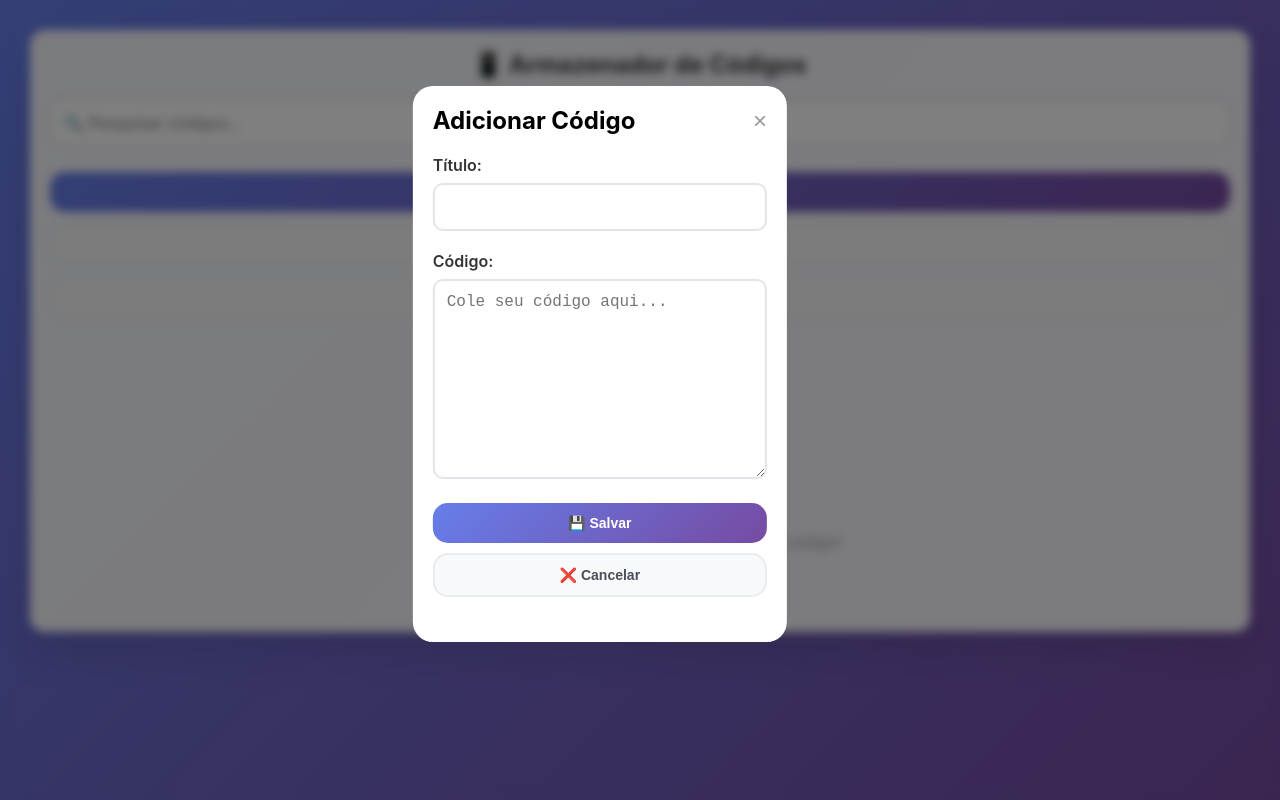
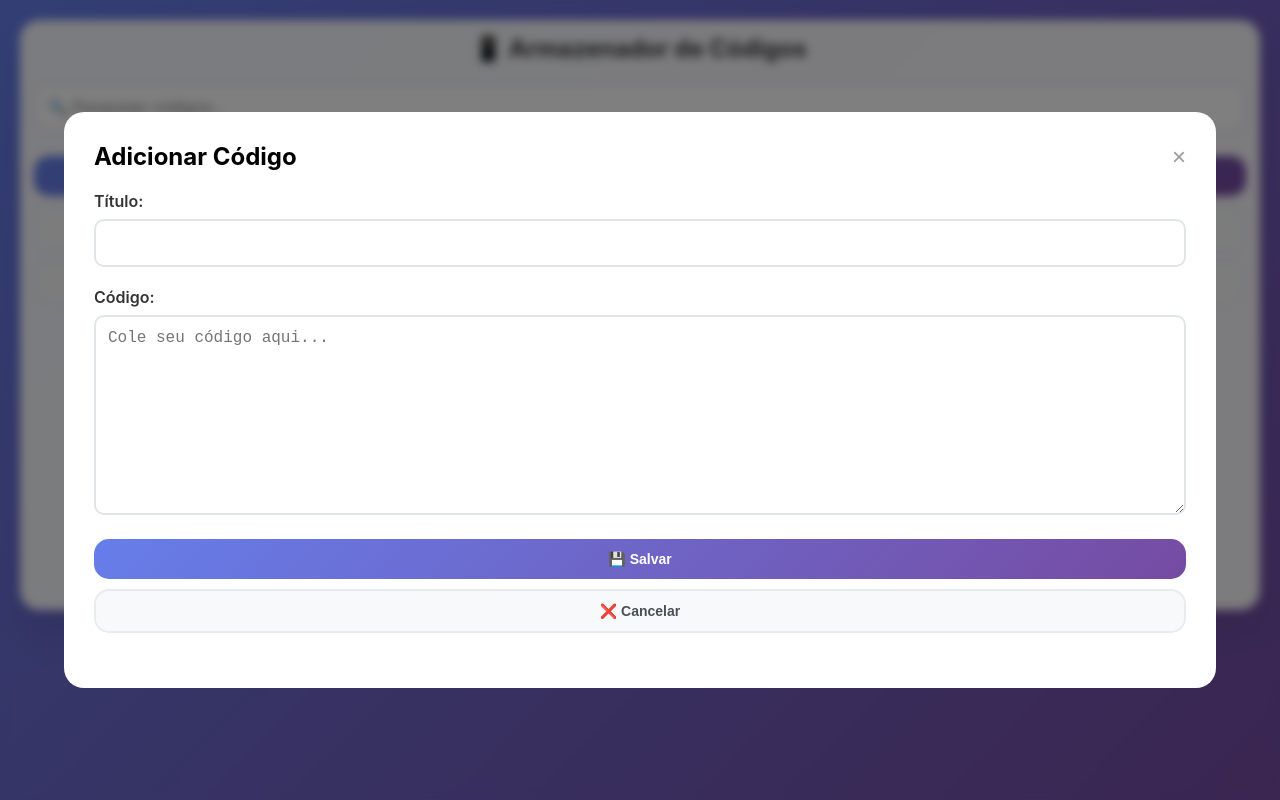
Before and after one commit to welintongomes/codigos, a plain HTML site: page index.html in a window 1280 px wide. Both pictures are taken after a click on the button "➕ Adicionar". Drawn offline with Linux system fonts and the light colour scheme.

Commit message:
Add files via upload

```diff
--- a/index.html
+++ b/index.html
@@ -25,7 +25,7 @@
             background: rgba(255, 255, 255, 0.95);
             backdrop-filter: blur(10px);
             border-radius: 20px;
-            padding: 30px;
+            padding: 14px;
             box-shadow: 0 20px 40px rgba(0, 0, 0, 0.1);
         }
 
@@ -222,15 +222,14 @@
 
 .modal-content {
     position: absolute;
-    top: 43%;
-    left: 45.3%;
+    top: 50%;
+    left: 50%;
     transform: translate(-50%, -50%);
     background: white;
     border-radius: 20px;
     padding: 30px;
     width: 90%;
-    max-width: 374.3px;
-    max-height: 80vh;
+    max-height: 86vh;
     overflow-y: auto;
 }
 
@@ -301,12 +300,6 @@
             display: none;
         }
 
-        .container {
-            padding: 20px;
-            margin: 10px;
-            border-radius: 15px;
-        }
-
         h1 {
             font-size: 1.5rem;
             margin-bottom: 20px;
@@ -329,12 +322,6 @@
             margin: 15px;
             padding: 15px;
             max-height: 300px;
-        }
-
-        .modal-content {
-            padding: 20px;
-            margin: 20px;
-            width: calc(100% - 40px);
         }
 
         .pagination {
```
